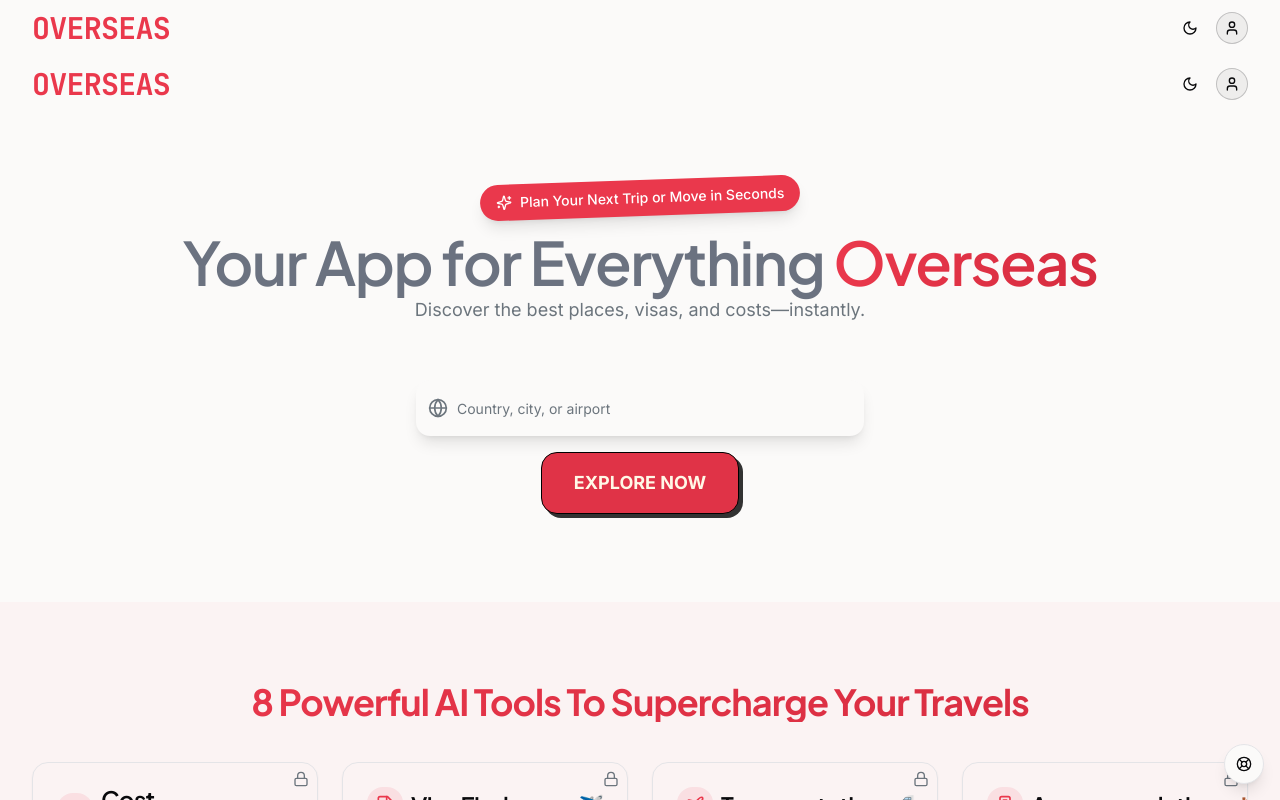
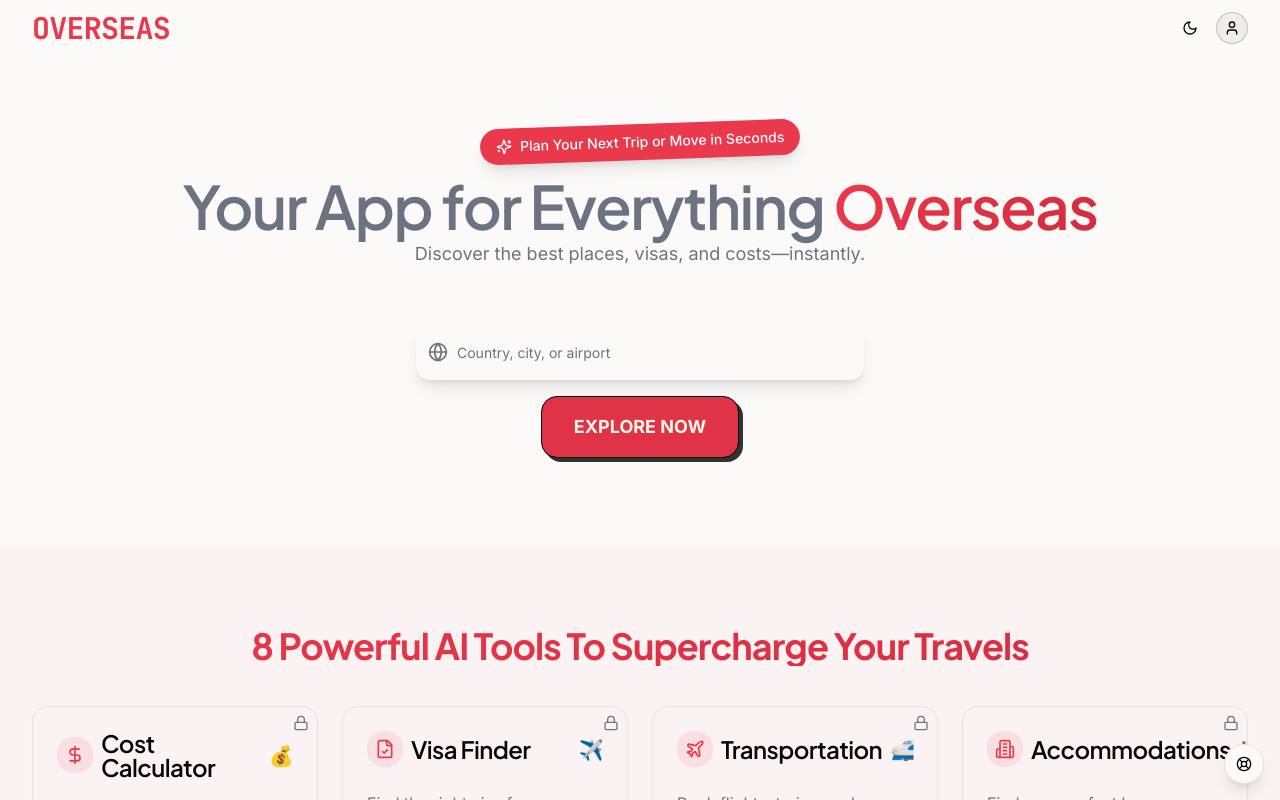
Before and after one commit to luckylabsllc/startoverseas, a React (Vite) app: page / in a window 1280 px wide. Shown: the top 800 px of the page. Built offline with nearby package versions, Linux system fonts and the light colour scheme.

Commit message:
Fix: Double header banner issue
The application was displaying two header banners stacked on top of each other. This commit addresses this visual bug.

```diff
--- a/src/pages/Index.tsx
+++ b/src/pages/Index.tsx
@@ -1,4 +1,4 @@
-import { Header } from "@/components/layout/Header";
+
 import { HeroSection } from "@/components/sections/HeroSection";
 import { ToolsSection } from "@/components/sections/ToolsSection";
 import { BenefitsSection } from "@/components/sections/BenefitsSection";
@@ -9,7 +9,6 @@ import { HelpToggle } from "@/components/layout/HelpToggle";
 const Index = () => {
   return (
     <div className="min-h-screen bg-background">
-      <Header />
       <div className="space-y-16">
         <HeroSection />
         <ToolsSection />
```
